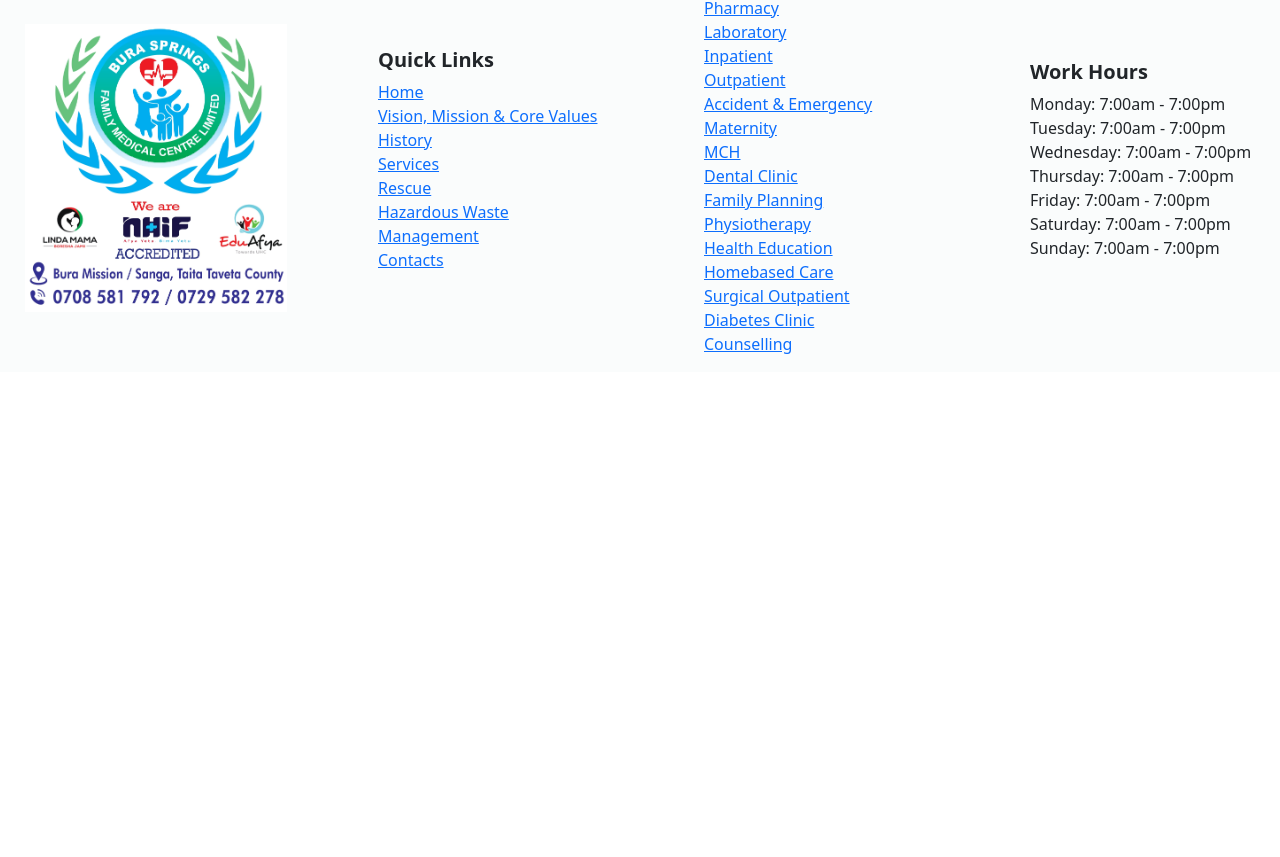
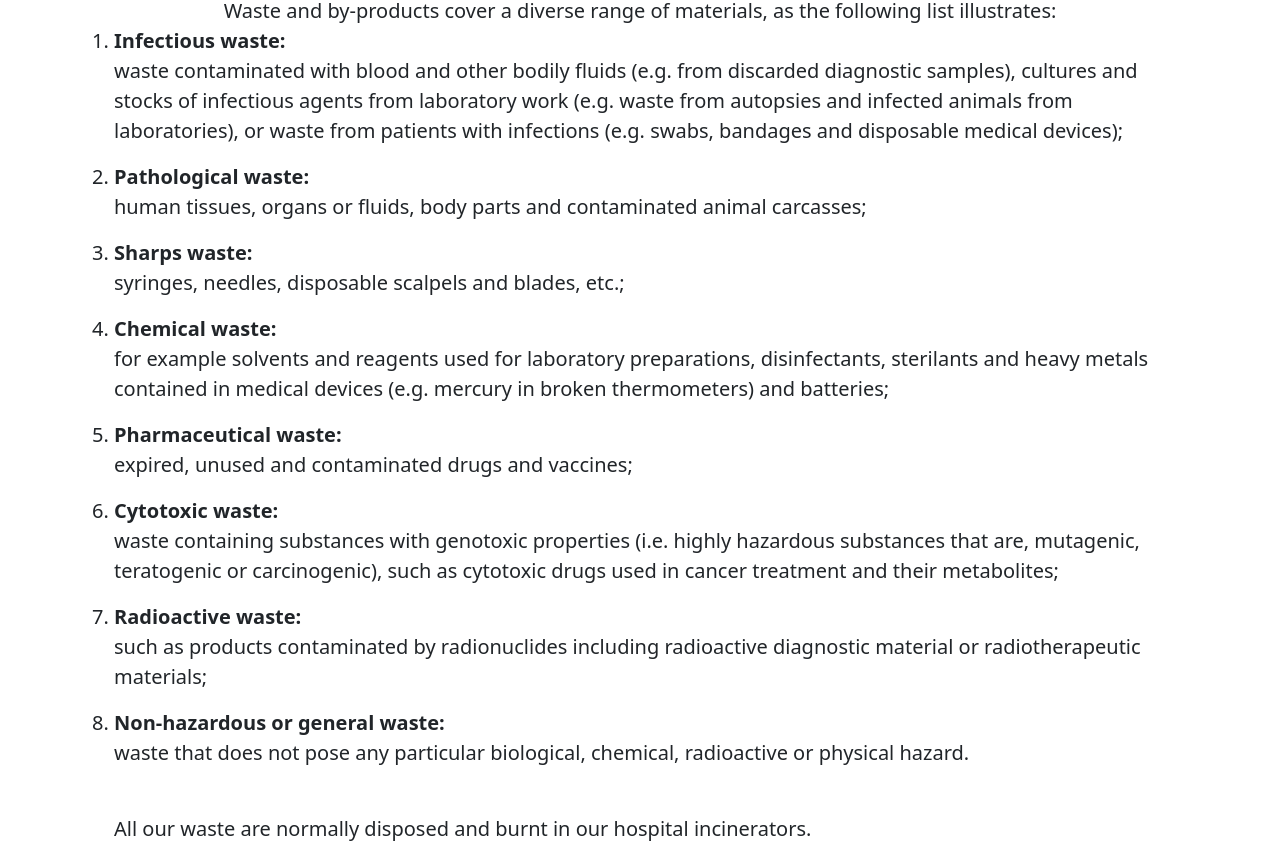
Before and after one commit to LivyCodes/bura-springs-medical-centre, a React (Vite) app: page /Hazard in a window 1280 px wide. Shown: the part 423-1280 px from the top of the page. Before the commit the page ends 800 px from the top, so only its background shows below. Built offline with nearby package versions, Linux system fonts and the light colour scheme.

Commit message:
updated the products section

```diff
--- a/src/HazardWaste.jsx
+++ b/src/HazardWaste.jsx
@@ -6,6 +6,77 @@ function Hazard() {
       <div class="hero hero-1 d-flex">
         <h1>HAZARDOUS WASTE MANAGEMENT</h1>
       </div>
+      <div className="container">
+        <h4>Waste Management</h4>
+        <p>
+          Waste and by-products cover a diverse range of materials, as the
+          following list illustrates:
+          <ol>
+            <li>
+              <strong>Infectious waste:</strong>
+            </li>
+            <p>
+              waste contaminated with blood and other bodily fluids (e.g. from
+              discarded diagnostic samples), cultures and stocks of infectious
+              agents from laboratory work (e.g. waste from autopsies and
+              infected animals from laboratories), or waste from patients with
+              infections (e.g. swabs, bandages and disposable medical devices);
+            </p>
+            <li>
+              <strong>Pathological waste:</strong>
+            </li>
+            <p>
+              human tissues, organs or fluids, body parts and contaminated
+              animal carcasses;
+            </p>
+            <li>
+              <strong>Sharps waste:</strong>
+            </li>
+            <p>syringes, needles, disposable scalpels and blades, etc.;</p>
+            <li>
+              <strong>Chemical waste:</strong>
+            </li>
+            <p>
+              for example solvents and reagents used for laboratory
+              preparations, disinfectants, sterilants and heavy metals contained
+              in medical devices (e.g. mercury in broken thermometers) and
+              batteries;
+            </p>
+            <li>
+              <strong>Pharmaceutical waste:</strong>
+            </li>
+            <p>expired, unused and contaminated drugs and vaccines;</p>
+            <li>
+              <strong>Cytotoxic waste:</strong>
+            </li>
+            <p>
+              waste containing substances with genotoxic properties (i.e. highly
+              hazardous substances that are, mutagenic, teratogenic or
+              carcinogenic), such as cytotoxic drugs used in cancer treatment
+              and their metabolites;
+            </p>
+            <li>
+              <strong>Radioactive waste:</strong>
+            </li>
+            <p>
+              such as products contaminated by radionuclides including
+              radioactive diagnostic material or radiotherapeutic materials;
+            </p>
+            <li>
+              <strong>Non-hazardous or general waste:</strong>
+            </li>
+            <p>
+              waste that does not pose any particular biological, chemical,
+              radioactive or physical hazard.
+            </p>
+            <br />
+            <p>
+              All our waste are normally disposed and burnt in our hospital
+              incinerators.
+            </p>
+          </ol>
+        </p>
+      </div>
     </div>
   );
 }
--- a/src/Rescue.jsx
+++ b/src/Rescue.jsx
@@ -1,4 +1,5 @@
 import React from "react";
+import "./rescue.css";
 
 function Rescue() {
   return (
@@ -6,6 +7,60 @@ function Rescue() {
       <div class="hero hero-1 d-flex">
         <h1>RESCUE</h1>
       </div>
+      <div className="container">
+        <h4 className="mt-3">Accident & Emergency</h4>
+        <p>
+          A&E patients present with potentially life threatening symptoms such
+          as headache, chest pain, abdominal pain, collapse of unknown cause and
+          severe injury. Such patients have pressing need(s) and may present
+          without prior appointment. They may also report to the unit on their
+          own or by ambulance. It uses a triage system of screening and
+          classifying clients to determine their priority needs and to measure
+          patient care efficiently and is usually done by a qualified nurse.
+          Some of the groupings include:
+          <br />
+          <ul className="centered-ul text-start">
+            <li>Peadiatric patients</li>
+            <li>Pregnant mothers</li>
+            <li>The elderly</li>
+            <li>School going kids</li>
+            <li>Critical intervention of all kind</li>
+          </ul>
+          <br />
+          Once the nurse at triage assess all patients presenting to the A&E
+          she/he transfers them to a medical officers in the unit who then
+          involves expanded team which include: Paediatrician, Gynaecologist,
+          and COSECSA Registrars for critical decision making. The medical
+          officer on duty may request consultation with another specialist for a
+          patient in the A & E."Referral to Consultants Clinic or Hospital of
+          Choice"
+          <br />
+          Procedures offered in the Accident and Emergency Unit:
+          <ul className="text-start">
+            <li>ECG</li>
+            <li>Ear Syringing</li>
+            <li>Drug Administration</li>
+            <li>Pap Smears</li>
+            <li>Nebulizations</li>
+            <li>Wound Care/Dressing</li>
+            <li>Suturing of Wounds</li>
+            <li>Minor procedures i.e. incision of drainage</li>
+            <li>Plaster Applications and Removal</li>
+            <li>Fluid Therapy Replacement</li>
+          </ul>
+          <br />
+          In case of Emergencies our Emergency Rooms are well equipped with
+          trained personnel and all the required items i.e. Monitors and Vents.
+          Ambulance well equipped with well trained personnel. Other services
+          offered in the have unit include:
+          <ul className="text-start">
+            <li>Sexual Gender Based Violence (SGBV)</li>
+            <li>
+              Laboratory and Radiology services(to fast track patients care)
+            </li>
+          </ul>
+        </p>
+      </div>
     </div>
   );
 }
--- /dev/null
+++ b/src/rescue.css
@@ -0,0 +1,6 @@
+ul {
+  text-align: center;
+  justify-content: center;
+  align-items: center;
+  padding-left: 45%;
+}
```
